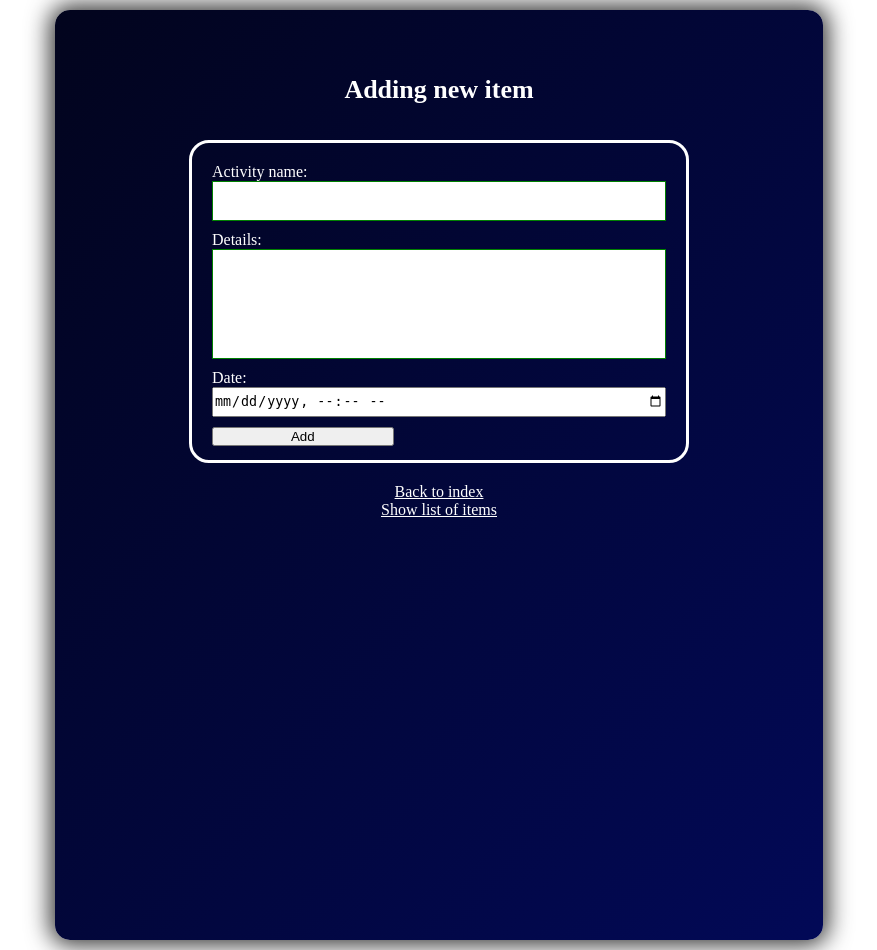
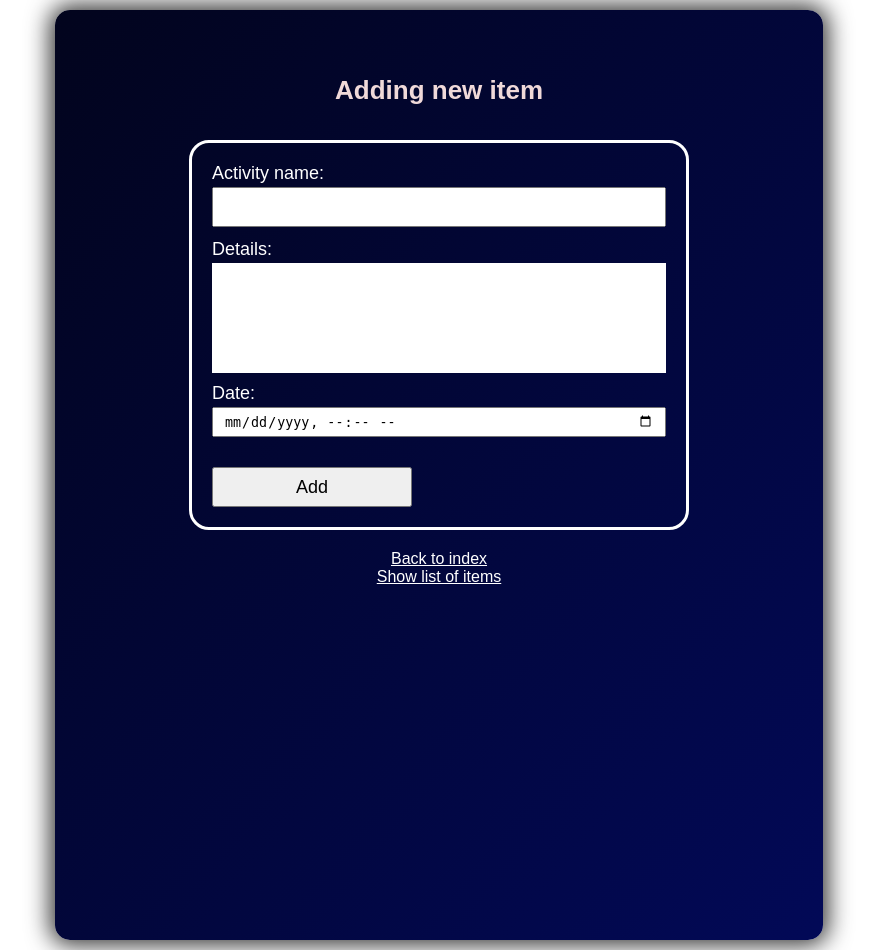
Before and after one commit to Damiant94/TodoList, a Django app: page /TodoList/new/ in a window 1280 px wide. Shown: the whole page, without its empty margins (201-1078 px from the left). Run offline with Django 3.2, Linux system fonts and the light colour scheme.

Commit message:
some styling

```diff
--- a/TodoList/TodoListApp/static/TodoListApp/style.css
+++ b/TodoList/TodoListApp/static/TodoListApp/style.css
@@ -16,6 +12,11 @@ body {
   display: flex;
   justify-content: center;
   align-items: center;
+  color: #fff;
+  font-family: sans-serif;
+}
+
+a {
   color: #fff;
 }
 
@@ -46,10 +44,11 @@ body {
   text-align: center;
   /* border: 1px solid white; */
   margin-bottom: 20px;
+  color: rgb(240, 217, 217);
 }
 
 .header h1 {
-  color: #fff;
+  /* color: #fff; */
   font-size: 26px;
   /* border: 1px solid white; */
 }
@@ -60,8 +59,8 @@ body {
   align-items: center;
 }
 
-.main .todo-item,
-.main .new-todo-item {
+.main-items .todo-item,
+.main-new-item .new-todo-item {
   display: flex;
   flex-direction: column;
   color: #fff;
@@ -73,39 +72,76 @@ body {
   border-radius: 20px;
 }
 
-.main .new-todo-item {
-  height: 323px;
+.main-new-item .new-todo-item {
+  height: auto;
 }
 
-.main .todo-item .todo-item-name,
-.main .new-todo-item .todo-item-name-input {
+.main-items .todo-item .todo-item-name,
+.main-new-item .new-todo-item .todo-item-name-input {
   display: flex;
   justify-content: center;
   align-items: center;
   margin-bottom: 10px;
-  border: 1px solid green;
+  /* border: 1px solid green; */
   height: 40px;
   text-align: center;
   font-size: 20px;
+  padding: 5px;
+  outline: none;
 }
 
-.main .todo-item .details,
-.main .new-todo-item .todo-item-details-input {
-  border: 1px solid green;
+.main-items .todo-item label {
+  font-size: 18px;
+  margin-bottom: 2px;
+}
+
+.main-new-item .new-todo-item .todo-item-name-input {
+  text-align: left;
+  font-size: 18px;
+  margin-bottom: 12px;
+}
+
+.main-new-item .new-todo-item label {
+  font-size: 18px;
+  margin-bottom: 3px;
+}
+
+.main-new-item .new-todo-item .submit {
+  width: 200px;
+  height: 40px;
+  margin-top: 20px;
+  font-size: 18px;
+}
+
+.main-items .todo-item .details,
+.main-new-item .new-todo-item .todo-item-details-input {
+  border: 3px solid rgb(233, 193, 193);
+  border-radius: 5px;
   overflow-y: auto;
   height: 110px;
-  padding: 20px;
+  padding: 10px;
   text-align: justify;
   resize: none;
   margin-bottom: 10px;
   font-size: 16px;
+  outline: none;
 }
 
-.todo-item {
+.main-new-item .new-todo-item .todo-item-details-input {
+  border: 3px solid #fff;
+  border-radius: 0;
+
+}
+
+.main-items .todo-item .details {
+  font-size: 18px;
+}
+
+.main-items .todo-item {
   position: relative;
 }
 
-.todo-item .x-wrapper {
+.main-items .todo-item .x-wrapper {
   position: absolute;
   right: 0;
   top: 0;
@@ -116,31 +152,33 @@ body {
   cursor: pointer;
 }
 
-.todo-item .x-wrapper:hover {
-  color: grey;
+.main-items .todo-item .x-wrapper:hover {
+  color: rgb(233, 193, 193);
 }
 
-
-.main .date {
+.main-items .date {
   text-align: right;
 }
 
-.main .date-input {
+.main-new-item .date-input {
   margin-bottom: 10px;
   height: 30px;
+  padding: 10px;
+  outline: none;
 }
 
-.main .submit {
+.main-new-item .submit-new-item {
   width: 40%;
+  outline: none;
 }
 
-.new-todo-item form {
+.main-new-item .new-todo-item form {
   display: flex;
   flex-direction: column;
 }
 
-.main .login,
-.main .register {
+.main-login .login-form,
+.main-register .register-form {
   display: flex;
   flex-direction: column;
   justify-content: center;
--- a/TodoList/TodoListApp/templates/TodoListApp/login.html
+++ b/TodoList/TodoListApp/templates/TodoListApp/login.html
@@ -2,12 +2,12 @@
 
 {% block body %}
 
-  <div class="container">
+  <div class="container container-login">
     <header class="header">
       <h1>Welcome to my index page of Todo List App. App is in production right now..</h1>
     </header>
-    <main class="main">
-      <form class="login" action="">
+    <main class="main main-login">
+      <form class="login-form" action="">
         <label for="login">Login:</label>
         <input type="text" name="login">
         <label for="login">Password:</label>
--- a/TodoList/TodoListApp/templates/TodoListApp/newitem.html
+++ b/TodoList/TodoListApp/templates/TodoListApp/newitem.html
@@ -2,13 +2,13 @@
 
 {% block body %}
 
-  <div class="container">
+  <div class="container container-new">
     <header class="header">
       <h1>Adding new item</h1>
     </header>
-    <main class="main">
+    <main class="main main-new-item">
       <section class="new-todo-item">
-        <form action="">
+        <form class="new-item-form" action="">
           <label for="name">Activity name:</label>
           <input type="text" class="todo-item-name-input" name="name">
           <label for="details">Details:</label>
--- a/TodoList/TodoListApp/templates/TodoListApp/register.html
+++ b/TodoList/TodoListApp/templates/TodoListApp/register.html
@@ -2,12 +2,12 @@
 
 {% block body %}
 
-  <div class="container">
+  <div class="container container-register">
     <header class="header">
       <h1>Register view</h1>
     </header>
-    <main class="main">
-      <form class="register" action="">
+    <main class="main main-register">
+      <form class="register-form" action="">
         <label for="login">Login:</label>
         <input type="text" name="login">
         <label for="login">Password:</label>
```
Also changed, not shown: other parts of TodoList/TodoListApp/static/TodoListApp/style.css (+13 -19 lines), TodoList/TodoListApp/templates/TodoListApp/items.html (+4 -4 lines).
